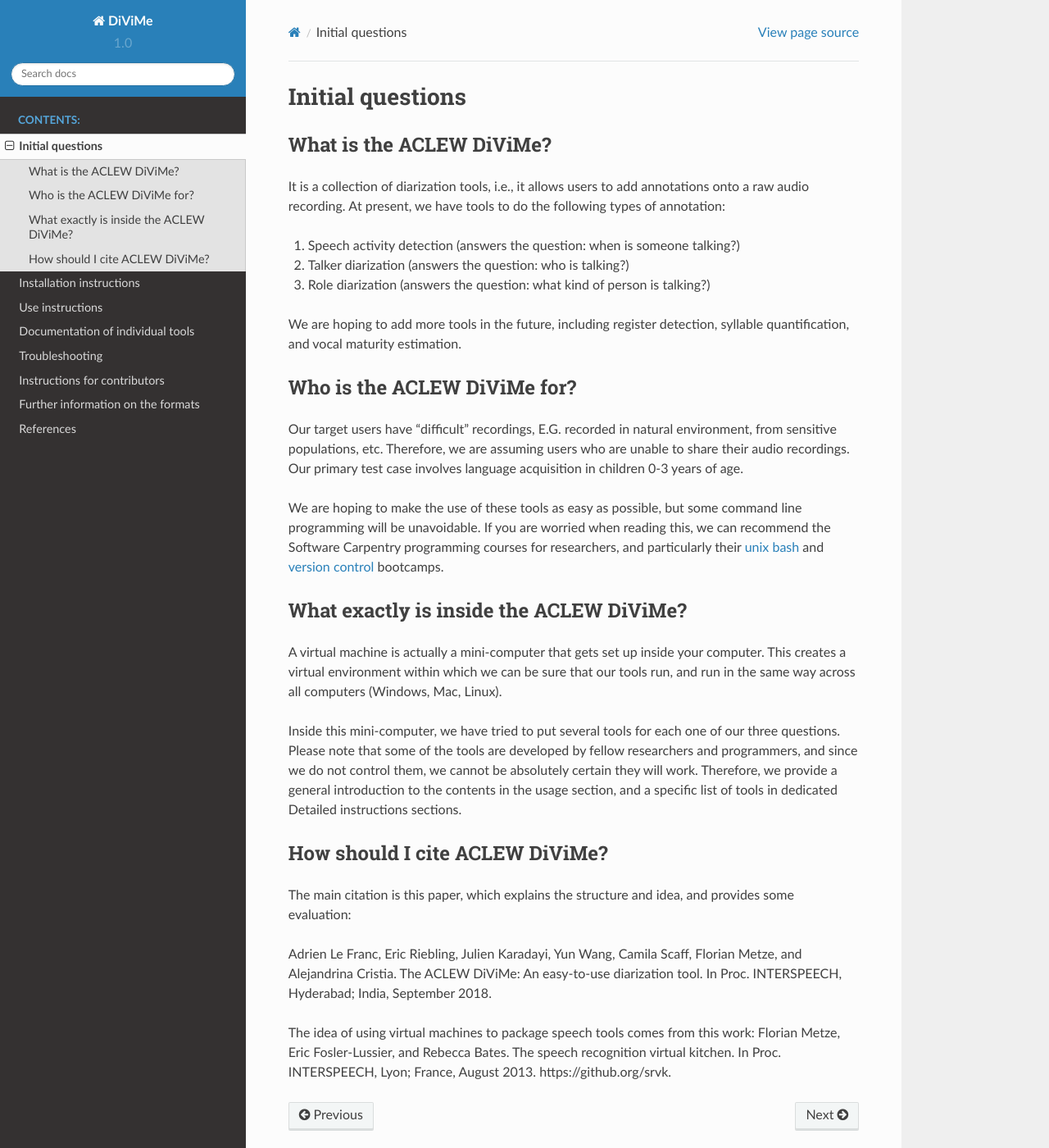
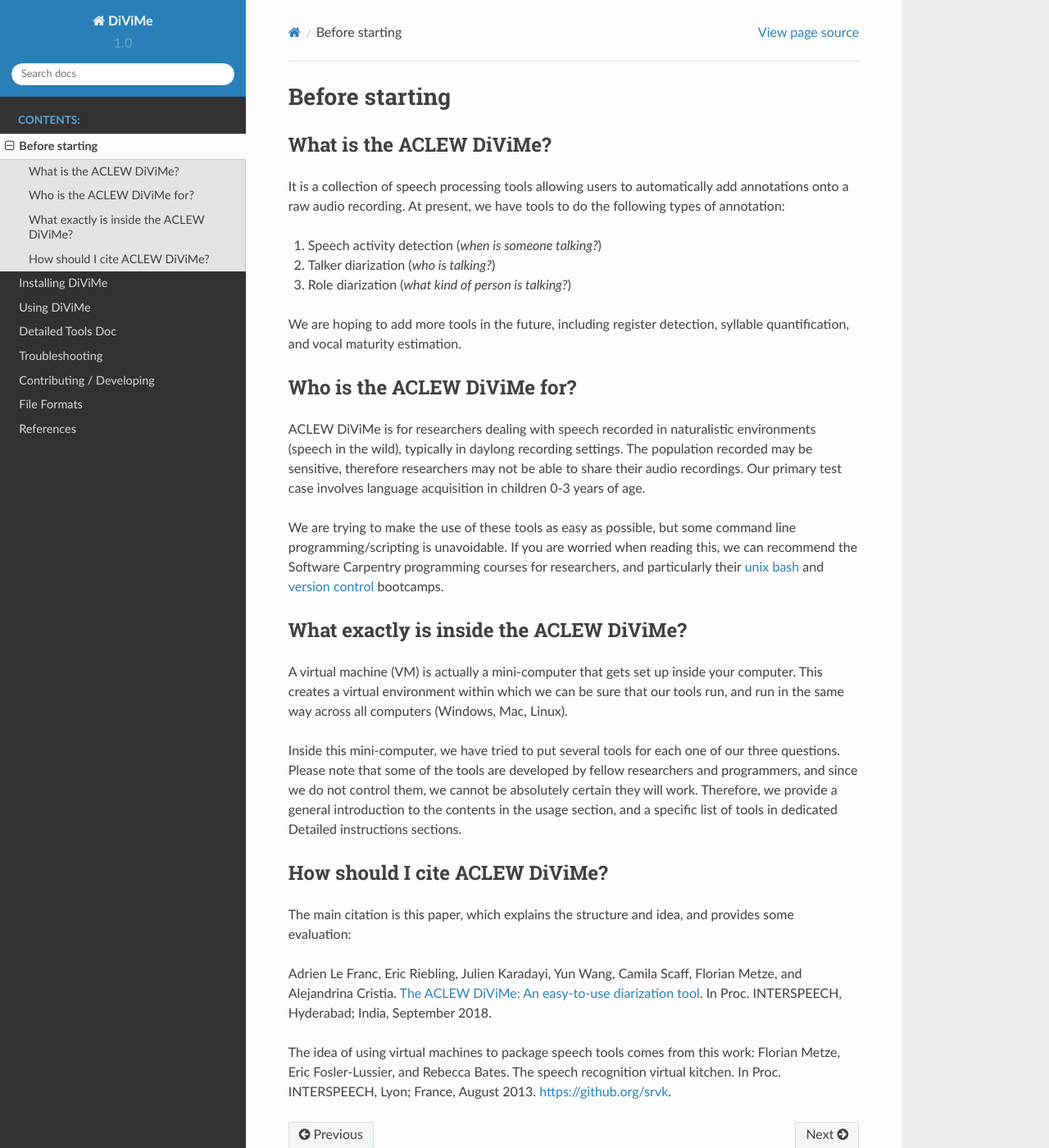
Before and after one commit to srvk/DiViMe, a Sphinx documentation site: the page built from docs/source/initial_questions.md, in a window 1280 px wide and 1400 px high. Shown: the whole window at 82% size. Built offline with Sphinx 7.4.7 and the Read the Docs theme 2.0.0, drawn with Linux system fonts in a browser that asks for light colours.

````diff
--- a/docs/source/initial_questions.md
+++ b/docs/source/initial_questions.md
@@ -1,36 +1,35 @@
-# Initial questions
+# Before starting
 
 ## What is the ACLEW DiViMe?
 
-It is a collection of diarization tools, i.e., it allows users to add annotations onto a raw audio recording. At present, we have tools to do the following types of annotation:
+It is a collection of speech processing tools allowing users to automatically add annotations onto a raw audio recording. At present, we have tools to do the following types of annotation:
 
-1) Speech activity detection (answers the question: when is someone talking?)
+1) Speech activity detection (_when is someone talking?_)
 
-2) Talker diarization (answers the question: who is talking?)
+2) Talker diarization (_who is talking?_)
 
-3) Role diarization (answers the question: what kind of person is talking?)
+3) Role diarization (_what kind of person is talking?_)
 
 We are hoping to add more tools in the future, including register detection, syllable quantification, and vocal maturity estimation.
 
 ## Who is the ACLEW DiViMe for?
 
-Our target users have "difficult" recordings, E.G. recorded in natural environment, from sensitive populations, etc. Therefore, we are assuming users who are unable to share their audio recordings. Our primary test case involves language acquisition in children 0-3 years of age.
+ACLEW DiViMe is for researchers dealing with speech recorded in naturalistic environments (speech in the wild), typically in daylong recording settings. The population recorded may be sensitive, therefore researchers may not be able to share their audio recordings. Our primary test case involves language acquisition in children 0-3 years of age.
 
-We are hoping to make the use of these tools as easy as possible, but some command line programming will be unavoidable. If you are worried when reading this, we can recommend the Software Carpentry programming courses for researchers, and particularly their [unix bash](http://swcarpentry.github.io/shell-novice) and [version control](http://swcarpentry.github.io/git-novice/) bootcamps.
+We are trying to make the use of these tools as easy as possible, but some command line programming/scripting is unavoidable. If you are worried when reading this, we can recommend the Software Carpentry programming courses for researchers, and particularly their [unix bash](http://swcarpentry.github.io/shell-novice) and [version control](http://swcarpentry.github.io/git-novice/) bootcamps.
 
 ## What exactly is inside the ACLEW DiViMe?
 
-A virtual machine is actually a mini-computer that gets set up inside your computer. This creates a virtual environment within which we can be sure that our tools run, and run in the same way across all computers (Windows, Mac, Linux).
+A virtual machine (VM) is actually a mini-computer that gets set up inside your computer. This creates a virtual environment within which we can be sure that our tools run, and run in the same way across all computers (Windows, Mac, Linux).
 
 Inside this mini-computer, we have tried to put several tools for each one of our three questions. Please note that some of the tools are developed by fellow researchers and programmers, and since we do not control them, we cannot be absolutely certain they will work. Therefore, we provide a general introduction to the contents in the usage section, and a specific list of tools in dedicated Detailed instructions sections.
-
 
 ## How should I cite ACLEW DiViMe?
 
 The main citation is this paper, which explains the structure and idea, and provides some evaluation:
 
 Adrien Le Franc, Eric Riebling, Julien Karadayi, Yun Wang, Camila Scaff, Florian Metze, and Alejandrina Cristia.
-The ACLEW DiViMe: An easy-to-use diarization tool. In Proc. INTERSPEECH, Hyderabad; India, September 2018.
+[The ACLEW DiViMe: An easy-to-use diarization tool](https://www.isca-speech.org/archive/Interspeech_2018/pdfs/2324.pdf). In Proc. INTERSPEECH, Hyderabad; India, September 2018.
 
 The idea of using virtual machines to package speech tools comes from this work:
-Florian Metze, Eric Fosler-Lussier, and Rebecca Bates. The speech recognition virtual kitchen. In Proc. INTERSPEECH, Lyon; France, August 2013. https://github.org/srvk.
+Florian Metze, Eric Fosler-Lussier, and Rebecca Bates. The speech recognition virtual kitchen. In Proc. INTERSPEECH, Lyon; France, August 2013. [https://github.org/srvk](https://github.org/srvk).
--- a/docs/source/install.md
+++ b/docs/source/install.md
@@ -1,4 +1,4 @@
-# Installation instructions
+# Installing DiViMe
 
 ## First installation
 
@@ -18,13 +18,13 @@ Try the following first:
 
 3. Change into it by
 
-`$ cd divime`
+`$ cd DiViMe`
 
 4. Install HTK
 
 HTK is used by some of these tools (until we find and implement an open-source replacement). We are not allowed to distribute HTK, so unfortunately you have to get it yourself.
 
-- Go to the HTK download page http://htk.eng.cam.ac.uk/download.shtml
+- Go to the [HTK download page](http://htk.eng.cam.ac.uk/download.shtml)
 - Register by following the instructions on the left (under "Getting HTK": Register)
 - Check that you have received your password via email; you will need it for the next step.
 - Find the link that reads "HTK source code" under your system (if you have a mac, it will be under "Linux/unix downloads"). Notice that you will need your username and password (from the previous step). The download is probably called HTK-3.4.1.tar.gz, although the numbers may change if they update their code.
@@ -84,7 +84,7 @@ This is the simple test with a few short files. If you would like to run a test
 
 If something  else fails, please open an issue [here](https://github.com/srvk/DiViMe/issues). Please paste the complete output there, so we can better provide you with a solution.
 
-## Update instructions
+## Updating DiViMe
 
 If there is a new version of DiViMe, you'll need to perform the following 3 steps from within the DiViME folder on your terminal:
 
@@ -95,7 +95,7 @@ $ git pull
 $ vagrant up
 ```
 
-## Uninstallation instructions
+## Uninstallation
 
 If you want to get rid of the files completely, you should perform the following 3 steps from within the DiViME folder on your terminal:
 
--- a/docs/source/references.md
+++ b/docs/source/references.md
@@ -1,4 +1,4 @@
-# Further information on the formats
+# File Formats
 
 ### RTTM
 
--- a/docs/source/tool_doc.md
+++ b/docs/source/tool_doc.md
@@ -1,3 +1,3 @@
-# Documentation of individual tools
+# Detailed Tools Doc
 
 This section of the documentation gets populated with information from the different working tools.
--- a/docs/source/usage.md
+++ b/docs/source/usage.md
@@ -1,10 +1,10 @@
-# Use instructions
+# Using DiViMe
 
 ## Overview
 
 This is an overview of the full tool presentation found in the next stage, recapping the main steps:
 
-1. Put your data in /data/
+1. Put your data in the ```data``` shared directory.
 2. Do `$ vagrant up` to "wake the machine up"
 3. Choose between: running a speech activity detection system followed by a diarization system (steps 3 and 4 below), or a tool that directly segments recordings into 3 main roles, namely child, male adult, female adult (step 5 below)
 4. If you have some annotations, you can evaluate how the tools did (step 6 below)
@@ -14,7 +14,7 @@ Next we provide instructions for all tools. More detailed information about each
 
 ## Short instructions for all tools
 
-1. Put sound files (and annotations, if you have any) inside the "data" folder inside the DiViMe folder. If your files aren't .wav some of the tools may not work. Please consider converting them into wav with some other program, such as [ffmpeg](https://www.ffmpeg.org/). It is probably safer to make a copy (rather than moving your files into the data folder), in case you later decide to delete the whole folder.
+1. Put sound files (and annotations, if you have any) inside the shared ```data``` folder. If your files aren't .wav some of the tools may not work. Please consider converting them into wav with some other program, such as [ffmpeg](https://www.ffmpeg.org/). It is probably safer to make a copy (rather than moving your files into the data folder), in case you later decide to delete the whole folder.
 
  If you have any annotations, put them also in the same "data" folder. Annotations can be in .eaf, .textgrid, or .rttm format, and *they should be named exactly as your wav files*. It is probably safer to make a copy (rather than moving them), in case you later decide to delete the whole vagrant folder.
 
````
Also changed, not shown: docs/source/instructions_for_contributors.md (+16 -1 lines).
